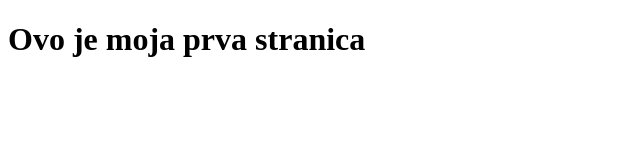
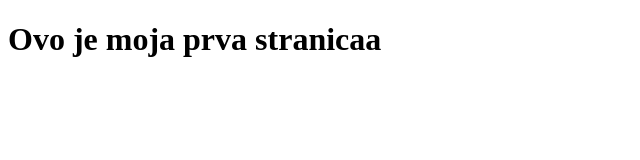
Before and after one commit to Katarina9526/vjezba, a plain HTML site: page index.html in a window 1280 px wide. Shown: the full height of the page, 0-640 px from the left. Drawn offline with Linux system fonts and the light colour scheme.

Commit message:
imamo promjenu na index.html stranici

```diff
--- a/index.html
+++ b/index.html
@@ -1,6 +1,6 @@
 <!DOCTYPE html>
 <html>
  <body>
-  <h1> Ovo je moja prva stranica </h1>
+  <h1> Ovo je moja prva stranicaa </h1>
  </body>
 </html>
```
